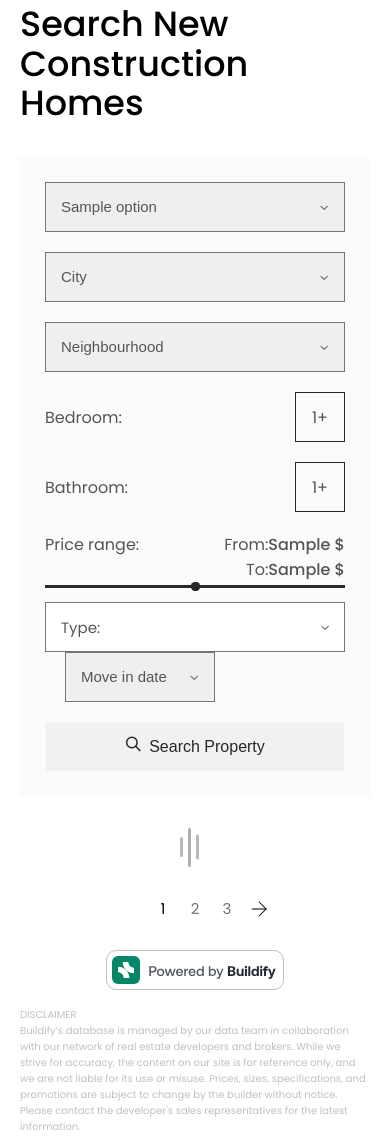
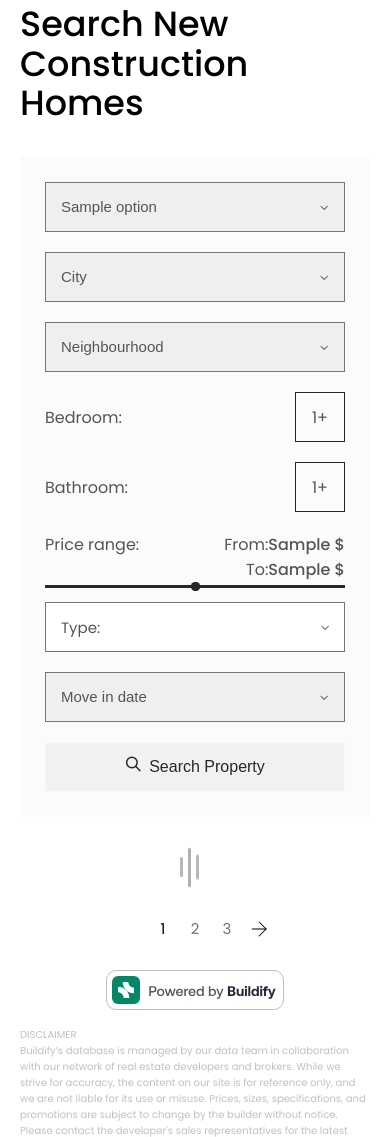
Before and after one commit to aleks15868/iframe_add, a Flask app: template templates/index.html in a window 390 px wide. Shown: the part 39-1176 px from the top of the page. Run offline with Flask 3, Linux system fonts and the light colour scheme; the template is opened without the code that fills it: most values are stand-ins (such as "Sample title", 1, 10 or a date in 2020); data that the repository does not hold is empty.

Commit message:
redesigned v1.2

```diff
--- a/static/css/style_390.css
+++ b/static/css/style_390.css
@@ -191,6 +191,11 @@
     .filter .room .popup_bathroom{
         top:125px
     }
+    .filter .filter_move_in_date{
+        width: 100%;
+        margin-top: 20px;
+        margin-left: 0;
+    }
 }
 @media (max-width: 740px) {
     .modal_body_slider_window{
--- a/static/js/popup.js
+++ b/static/js/popup.js
@@ -78,7 +78,7 @@ async function features_parser(object){
         data[key].forEach(item =>{
             result_features+=`<div>
                     <div class="modal_title"><span><img src="${array_json[key][0]}"></span>${array_json[key][1]}</div>
-                    <div class="modal_content">${item["name"]}</div>
+                    <div class="modal_content">${item["name"] || "TBD"}</div>
                 </div>`;
         });
     });
```
